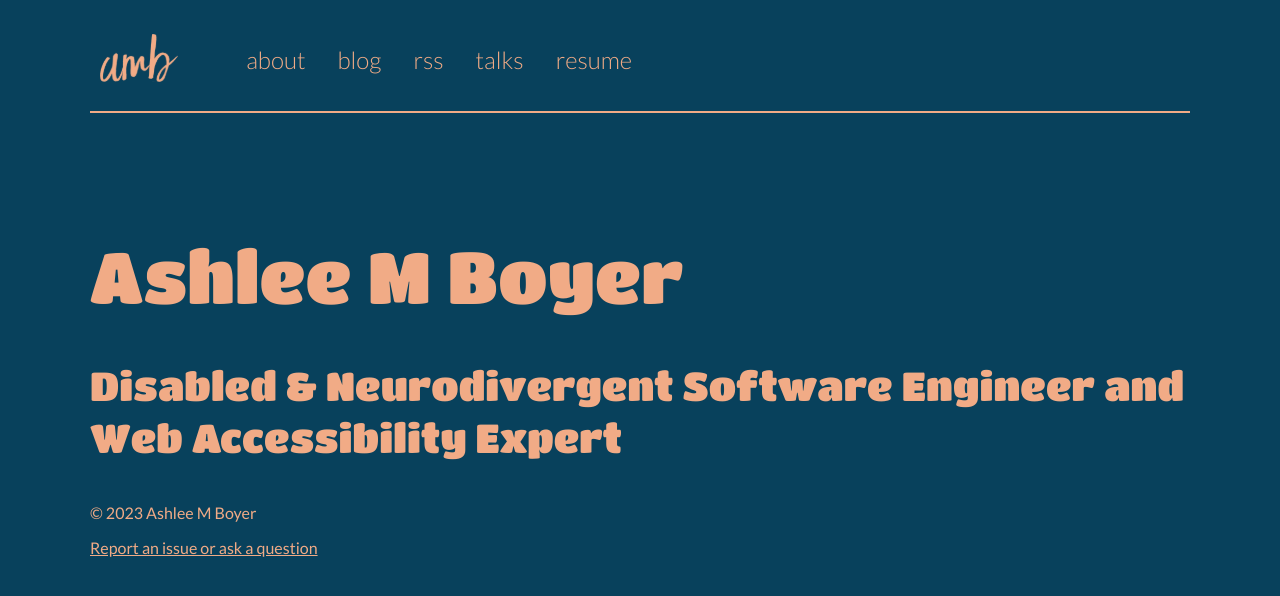
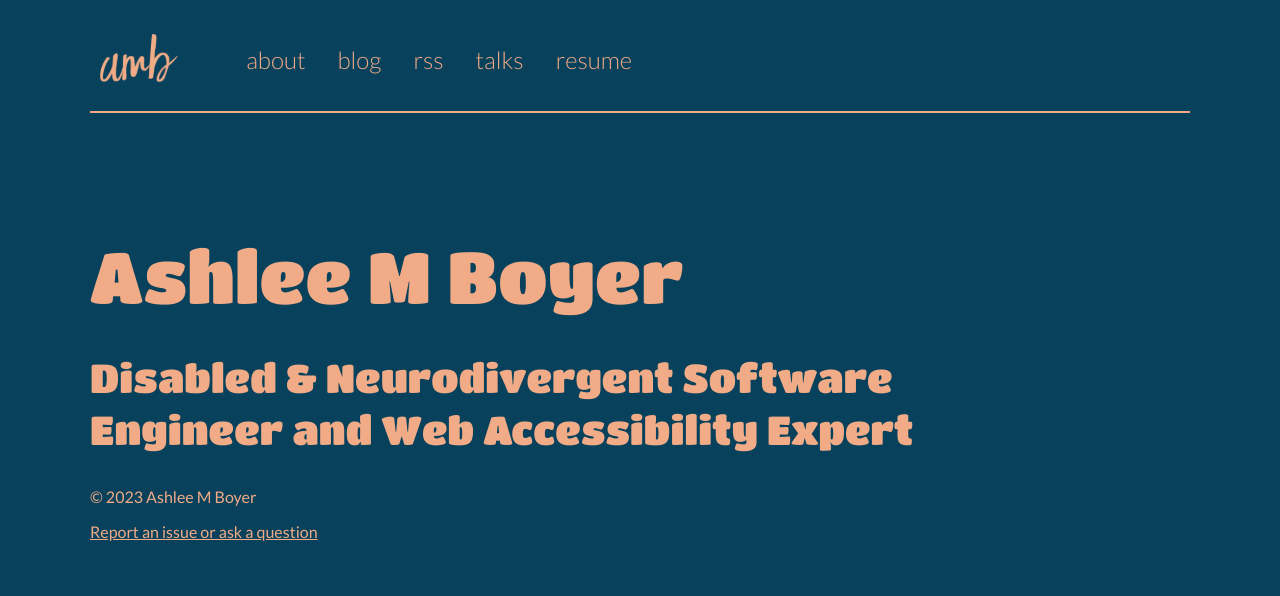
Before and after one commit to ashleemboyer/ashleemboyer-com, a Next.js app: page / in a window 1280 px wide. Shown: the top 596 px of the page. Built offline with nearby package versions, Linux system fonts and the light colour scheme.

Commit message:
Setting max-width of subtitle

```diff
--- a/app/components/page-title-group/page-title-group.module.css
+++ b/app/components/page-title-group/page-title-group.module.css
@@ -11,4 +11,6 @@
   font-family: var(--font-family-heading);
   font-size: 2.5rem;
   line-height: 1.3;
+  margin: 0;
+  max-width: 34ch;
 }
```
